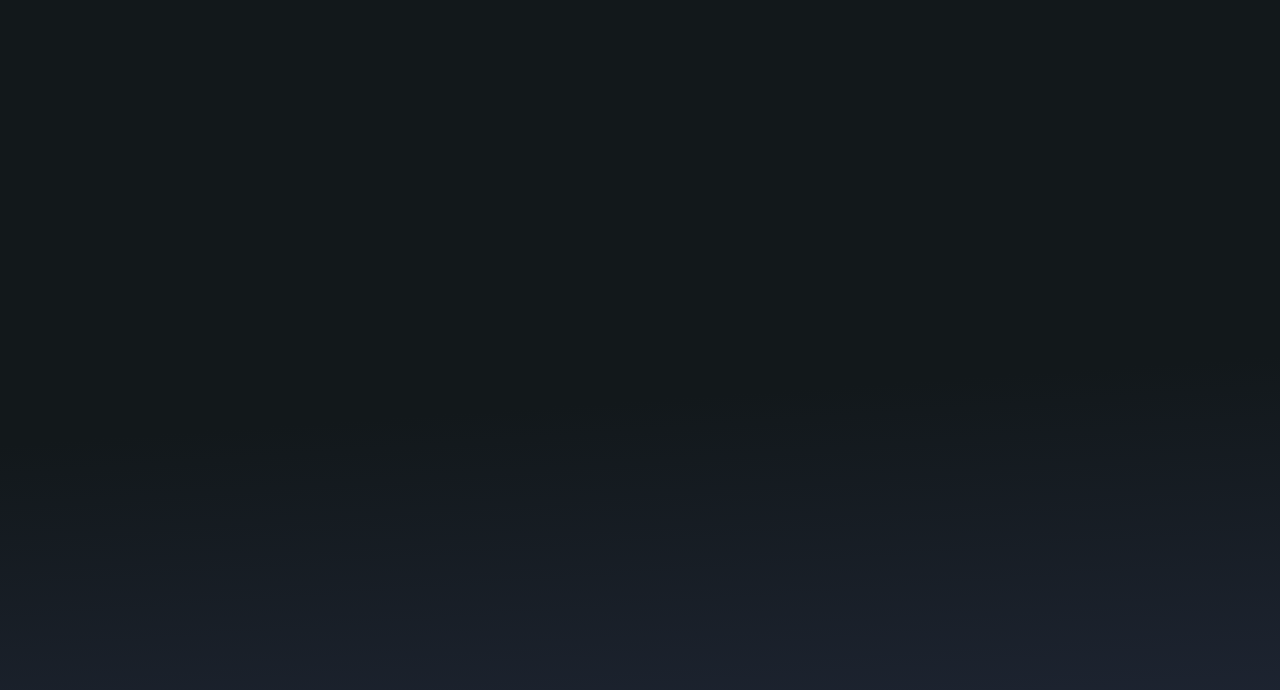
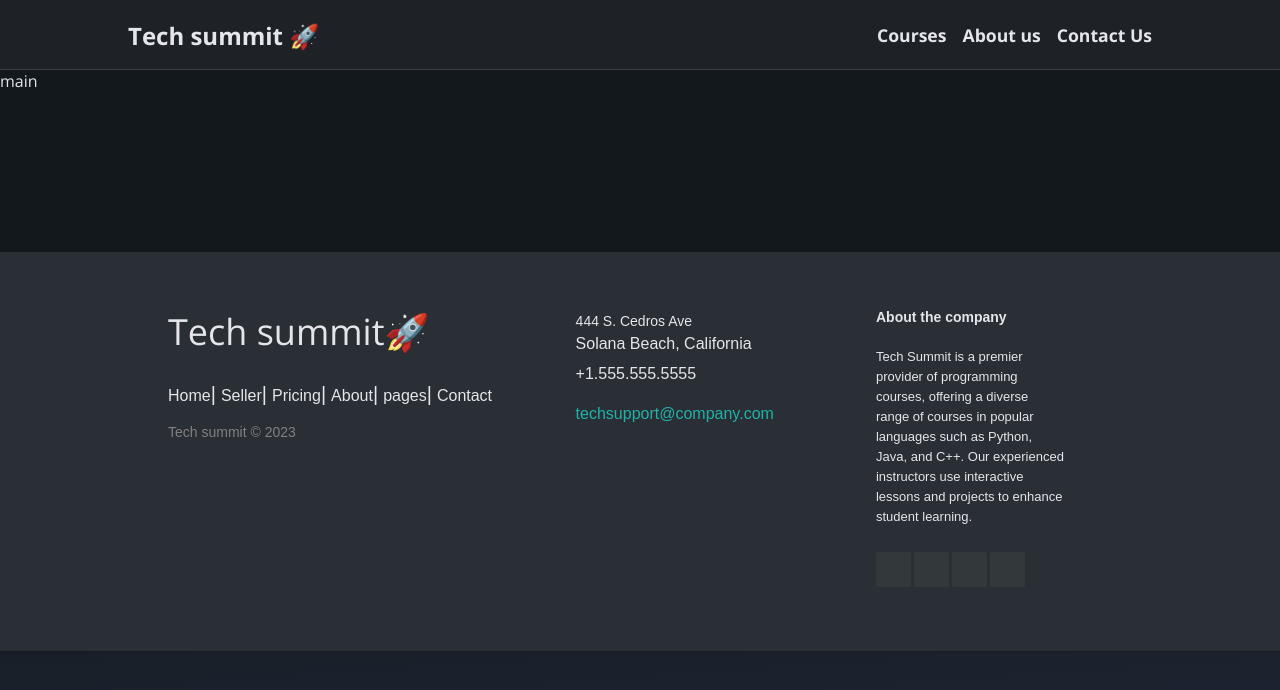
Before and after one commit to udoy4490/tech_summit_react_laravel, a React (Create React App) app: page /about in a window 1280 px wide. Before the commit this address had no page. Shown: the top 690 px of the page. Built offline with nearby package versions, Linux system fonts and the light colour scheme.

Commit message:
About us page added

```diff
--- /dev/null
+++ b/src/Aboutus/About.js
@@ -0,0 +1,17 @@
+import React from 'react'
+import Footer from '../components/Footer';
+import Navbar from '../components/Navbar';
+import "./about.css";
+function About() {
+  return (
+    <>
+        <Navbar />
+        <main>
+            main
+        </main>
+        <Footer />
+    </>
+  )
+}
+
+export default About
--- a/src/App.js
+++ b/src/App.js
@@ -1,7 +1,7 @@
-import { useEffect } from "react";
 import Home from "./Home/Home";
 import { BrowserRouter,Routes,Route } from "react-router-dom";
 import Courses from "./Courses/Courses";
+import About from "./Aboutus/About";
 
 function App() {
   return (
@@ -9,6 +9,7 @@ function App() {
       <Routes>
         <Route path="/" element={<Home />}></Route>
         <Route path="/courses" element={<Courses />}></Route>
+        <Route path="/about" element={<About />}></Route>
       </Routes>
     </BrowserRouter>
   );
--- a/src/components/Navbar.js
+++ b/src/components/Navbar.js
@@ -8,7 +8,7 @@ function Navbar() {
     <nav className={`${navState ? "open" : ""}`}>
       <div className="container nav">
         <div className="nav_brand ">
-          <h3 onClick={()=> navigate('/')}>Tech summit 🚀</h3>
+          <h3 onClick={() => navigate("/")}>Tech summit 🚀</h3>
         </div>
         <div
           className={`nav_switch ${navState ? "open" : ""}`}
@@ -23,7 +23,9 @@ function Navbar() {
             <li>
               <Link to="/courses">Courses</Link>
             </li>
-            <li>About Us</li>
+            <li>
+              <Link to="/about">About us</Link>
+            </li>
             <li>Contact Us</li>
           </ul>
         </div>
@@ -35,9 +37,10 @@ function Navbar() {
         <Link to="/courses">
           <h2>Courses</h2>
         </Link>
-        <a href="#">
-          <h2>About</h2>
-        </a>
+        <Link to="/about">
+          <h2>About us</h2>
+        </Link>
+
         <a href="#">
           <h2>Contact</h2>
         </a>
```
Also changed, not shown: src/Aboutus/about.css (added).
